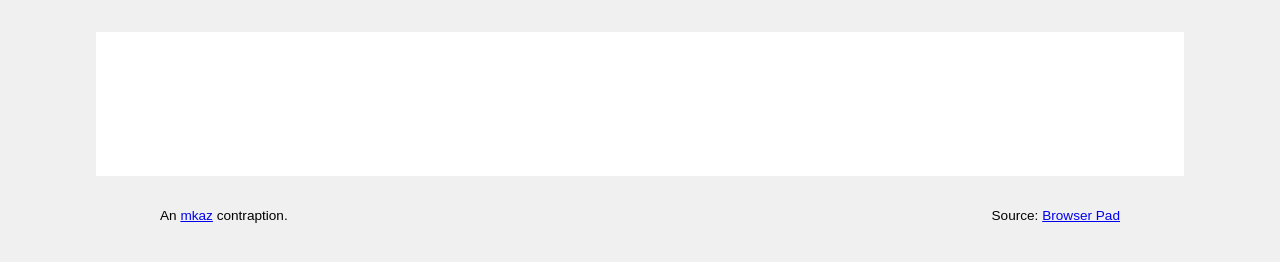
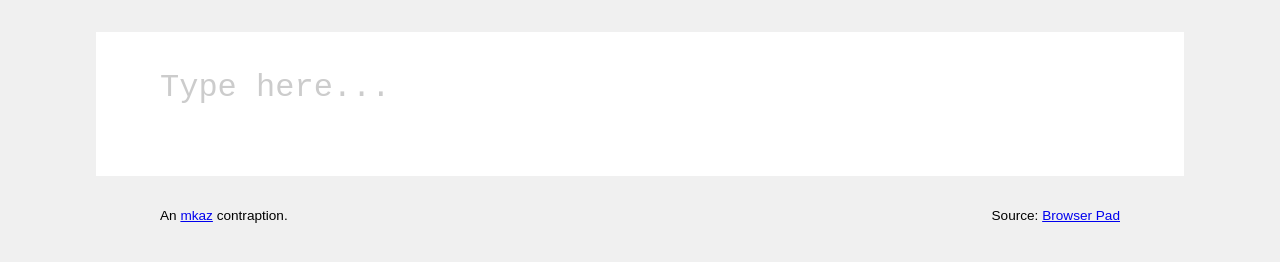
Before and after one commit to mkaz/browser-pad, a plain HTML site: page index.html in a window 1280 px wide. Drawn offline with Linux system fonts and the light colour scheme.

Commit message:
Add placeholder

```diff
--- a/index.html
+++ b/index.html
@@ -15,6 +15,12 @@
 				margin: 2rem auto;
 				padding: 2rem 4rem 4rem 4rem;
 				background-color: white;
+				color: #333;
+			}
+
+			main:empty:before {
+				content: attr(placeholder);
+				color: #CCC;
 			}
 
 			footer {
@@ -27,7 +33,7 @@
 		</style>
 	</head>
 	<body>
-		<main id="editor" contenteditable></main>
+		<main id="editor" contenteditable placeholder="Type here..."></main>
 		<footer>
 			<span>An <a href="https://mkaz.blog/">mkaz</a> contraption. </span>
 			<span>Source: <a href="https://github.com/mkaz/browser-pad">Browser Pad</a></span>
```
